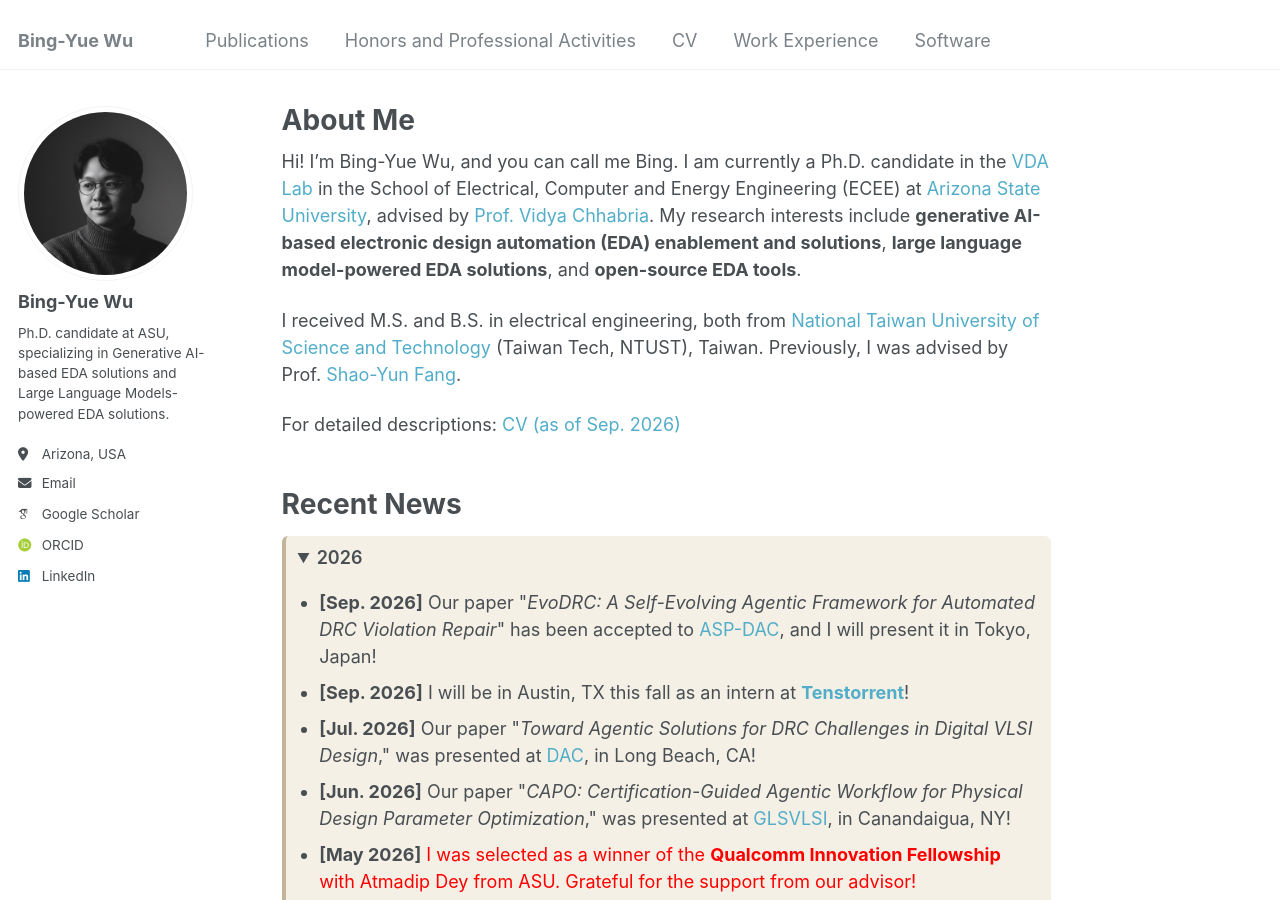
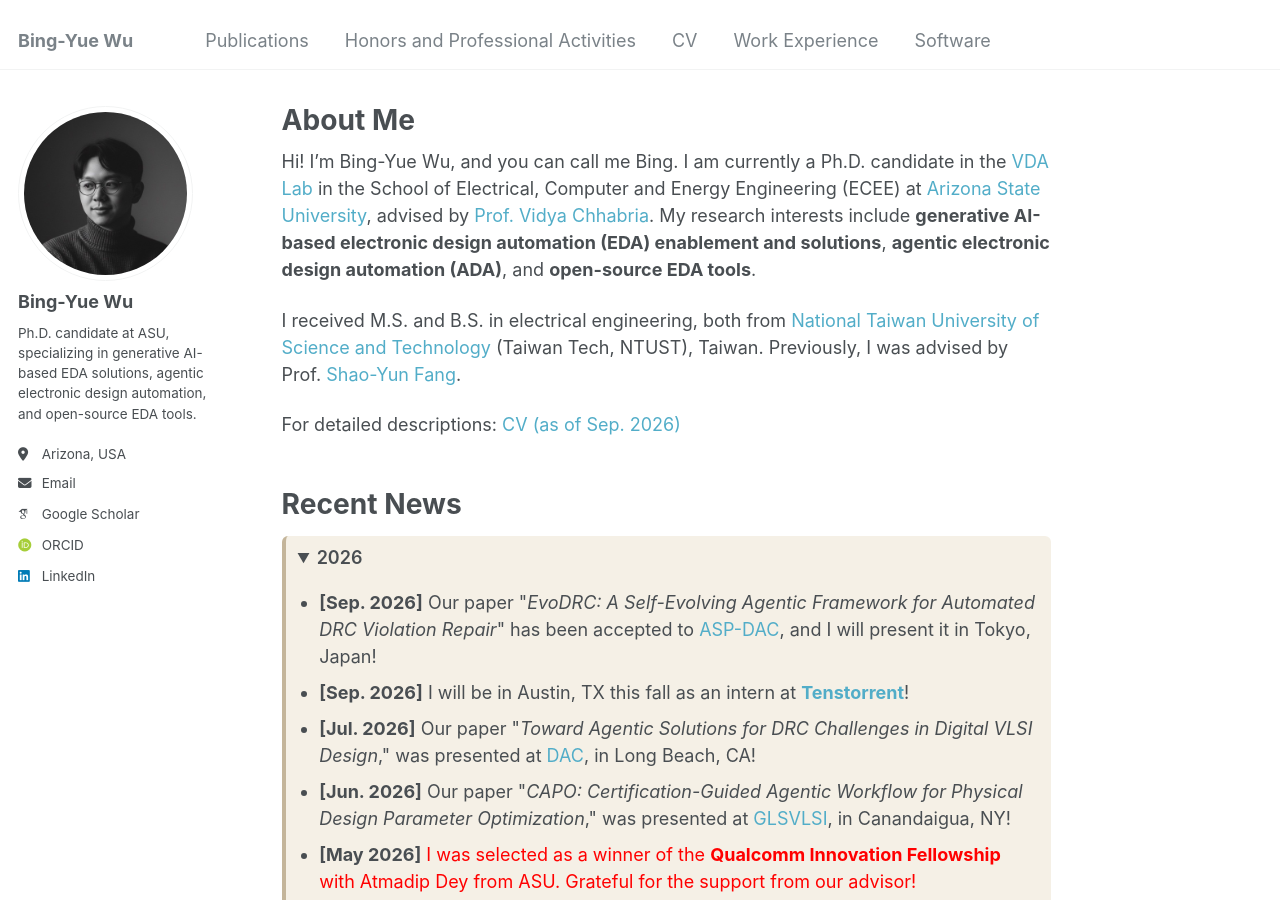
Before and after one commit to bingyuew/bingyuew.github.io, a Jekyll site: the page built from _pages/about.md, in a window 1280 px wide and 900 px high. Built offline with Jekyll 4.4.1, drawn with Linux system fonts in a browser that asks for light colours; some web fonts are replaced.

Commit message:
update about
Signed-off-by: 吳秉曜 <wubingyao@MacBook-bro.local>

```diff
--- a/_config.yml
+++ b/_config.yml
@@ -24,7 +24,7 @@
   avatar           : "profile.jpg"
   name             : "Bing-Yue Wu"
   pronouns         : # example: "she/her"
-  bio              : "Ph.D. candidate at ASU, specializing in Generative AI-based EDA solutions and Large Language Models-powered EDA solutions."
+  bio              : "Ph.D. candidate at ASU, specializing in generative AI-based EDA solutions, agentic electronic design automation, and open-source EDA tools."
   location         : "Arizona, USA"
   employer         : #"Arizona State University"
   uri              : # URL
--- a/_pages/about.md
+++ b/_pages/about.md
@@ -7,7 +7,7 @@
   - /about.html
 ---
 
-Hi! I'm Bing-Yue Wu, and you can call me Bing. I am currently a Ph.D. candidate in the <a href="https://faculty.engineering.asu.edu/vidyachhabria/" style="text-decoration: none;">VDA Lab</a> in the School of Electrical, Computer and Energy Engineering (ECEE) at <a href="https://ecee.engineering.asu.edu/" style="text-decoration: none;">Arizona State University</a>, advised by <a href="https://www.linkedin.com/in/vidya-chhabria/" style="text-decoration: none;">Prof. Vidya Chhabria</a>. My research interests include **generative AI-based electronic design automation (EDA) enablement and solutions**, **large language model-powered EDA solutions**, and **open-source EDA tools**.
+Hi! I'm Bing-Yue Wu, and you can call me Bing. I am currently a Ph.D. candidate in the <a href="https://faculty.engineering.asu.edu/vidyachhabria/" style="text-decoration: none;">VDA Lab</a> in the School of Electrical, Computer and Energy Engineering (ECEE) at <a href="https://ecee.engineering.asu.edu/" style="text-decoration: none;">Arizona State University</a>, advised by <a href="https://www.linkedin.com/in/vidya-chhabria/" style="text-decoration: none;">Prof. Vidya Chhabria</a>. My research interests include **generative AI-based electronic design automation (EDA) enablement and solutions**, **agentic electronic design automation (ADA)**, and **open-source EDA tools**.
 
 I received M.S. and B.S. in electrical engineering, both from <a href="https://www.ntust.edu.tw/?Lang=en" style="text-decoration: none;">National Taiwan University of Science and Technology</a> (Taiwan Tech, NTUST), Taiwan. Previously, I was advised by Prof. <a href="https://syfang703.github.io/ntust-edalab/" style="text-decoration: none;">Shao-Yun Fang</a>.
 
```
